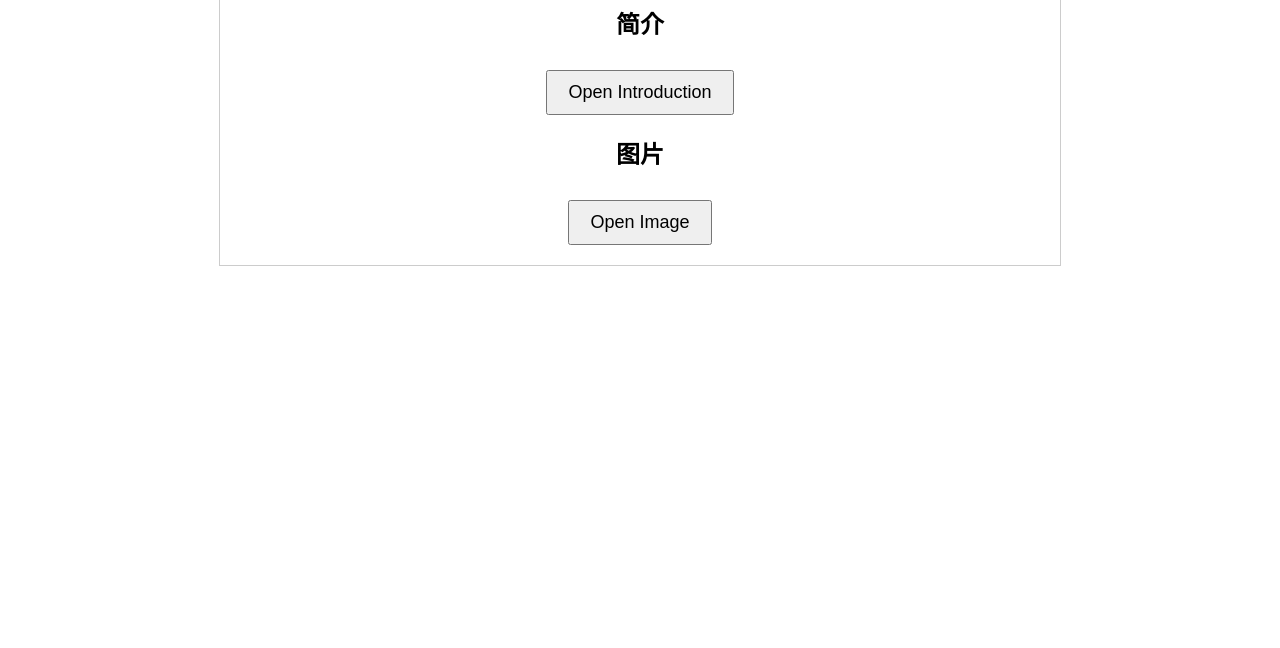
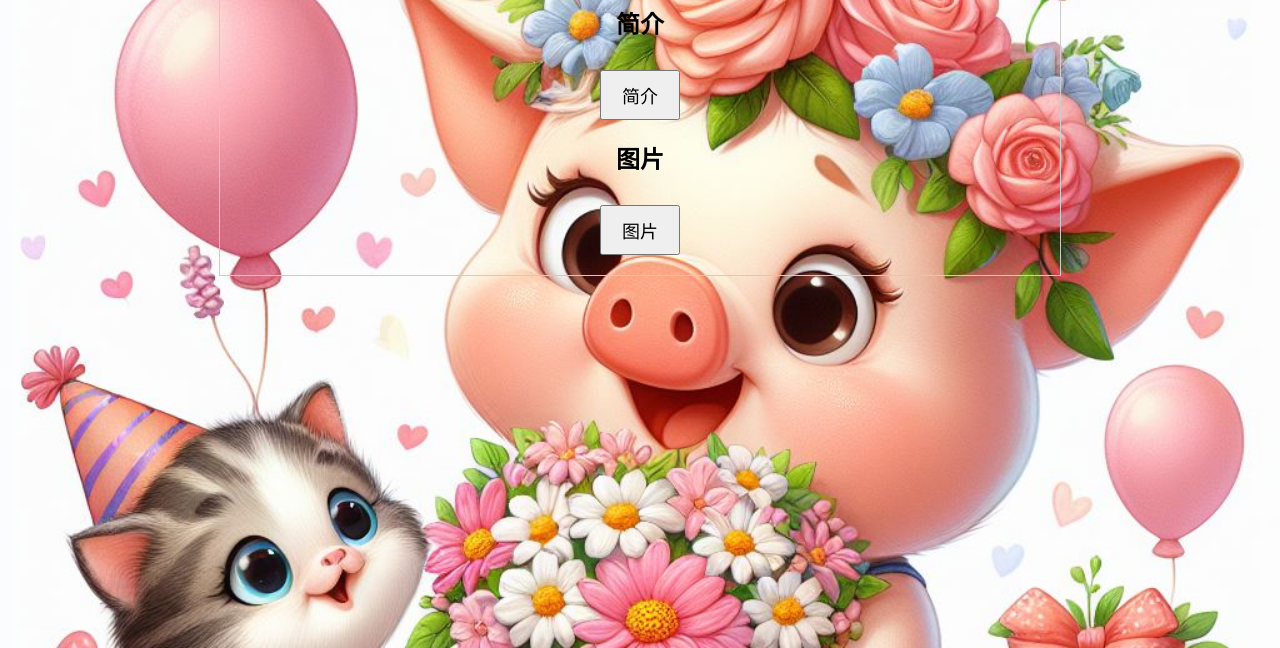
Before and after one commit to drinkwatersmore/drinkwatersmore.github.io, a plain HTML site: page index.html in a window 1280 px wide. Shown: the part 152-800 px from the top of the page. Drawn offline with Linux system fonts and the light colour scheme.

Commit message:
Update index.html

```diff
--- a/index.html
+++ b/index.html
@@ -6,7 +6,7 @@
 <title>小猪与小猫的温馨小窝</title>
 <style>
     body {
-        background-image: url('background.jpg');
+        background-image: url('background.png');
             background-size: cover;
         font-family: Arial, sans-serif;
         margin: 0;
@@ -40,9 +40,9 @@
 <div class="container">
     <h1>CLICK</h1>
     <h2>简介</h2>
-    <button onclick="openIntroduction()">Open Introduction</button>
+    <button onclick="openIntroduction()">简介</button>
     <h2>图片</h2>
-    <button onclick="openImage()">Open Image</button>
+    <button onclick="openImage()">图片</button>
 </div>
 
 <script>
```
